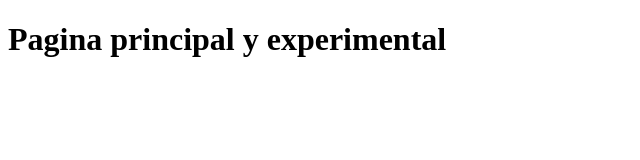
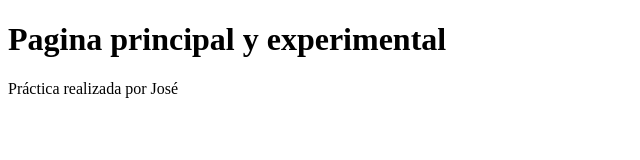
Before and after one commit to josefranf/PracticaGit, a plain HTML site: page index.html in a window 1280 px wide. Shown: the whole page, without its empty margins (0-640 px from the left). Drawn offline with Linux system fonts and the light colour scheme.

Commit message:
Añadido pie de página

```diff
--- a/index.html
+++ b/index.html
@@ -6,4 +6,8 @@
 <body>
     <h1>Pagina principal y experimental</h1>
 </body>
+<footer>
+Práctica realizada por José
+</footer>
+
 </html>
```
